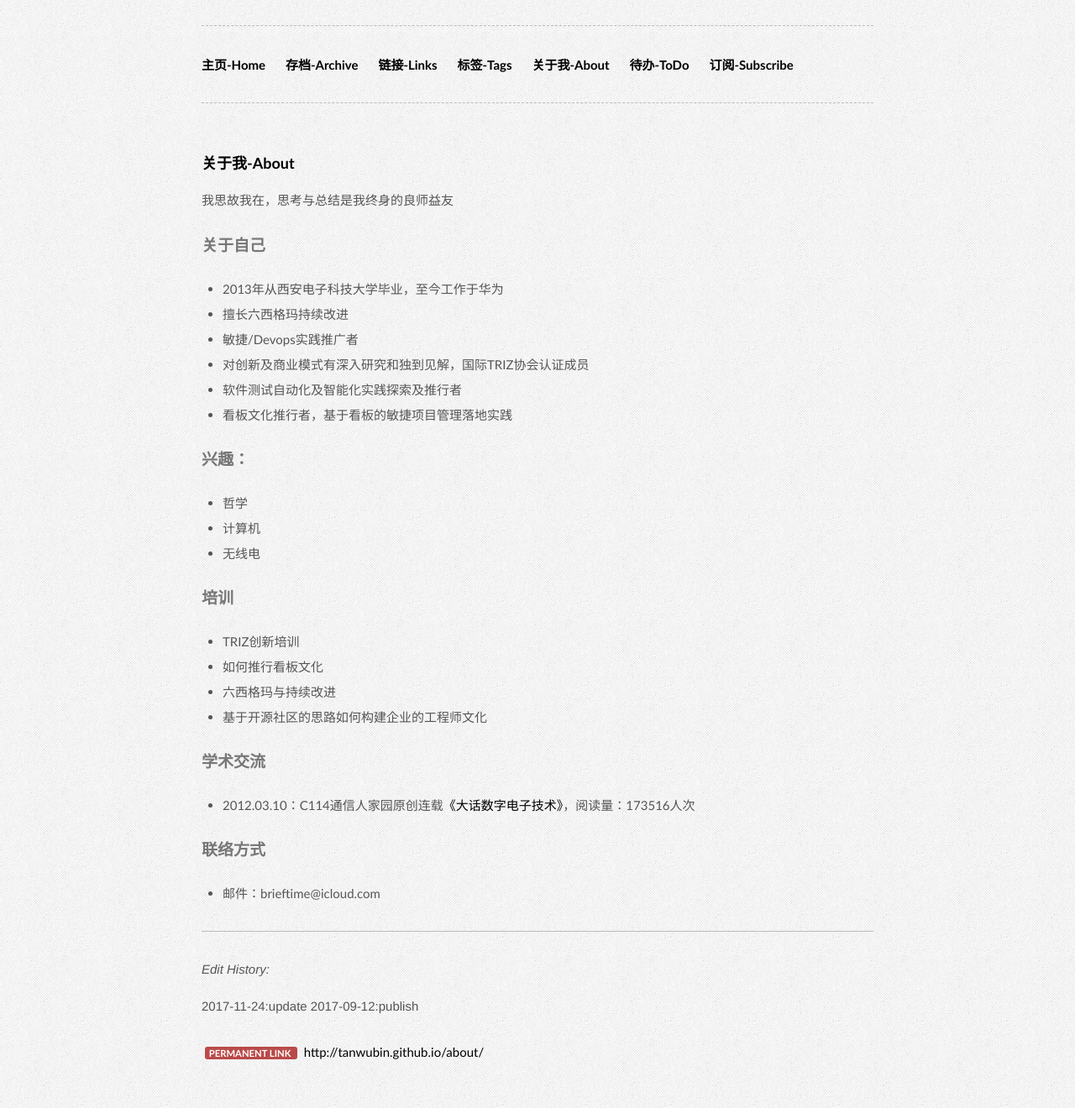
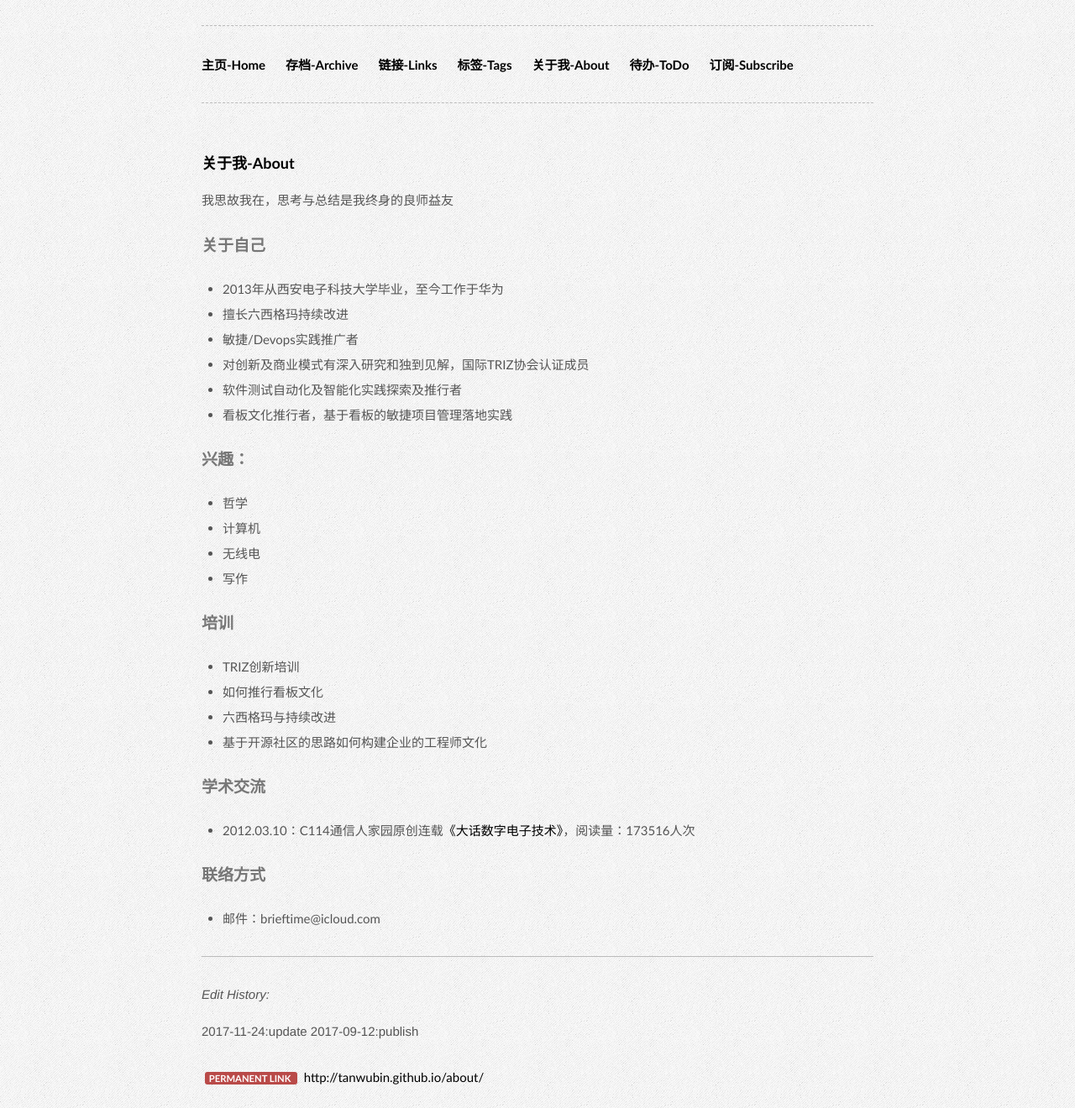
Before and after one commit to fk1091889767/tanwubin.github.io, a Jekyll site: the page built from about.md, in a window 1280 px wide. Shown: the whole page at 84% size. Built offline with Jekyll 4.4.1, drawn with Linux system fonts in a browser that asks for light colours.

Commit message:
update about

```diff
--- a/about.md
+++ b/about.md
@@ -19,6 +19,7 @@ permalink: /about/
 - 哲学
 - 计算机
 - 无线电
+- 写作
 
 ## 培训 ##
 
```
